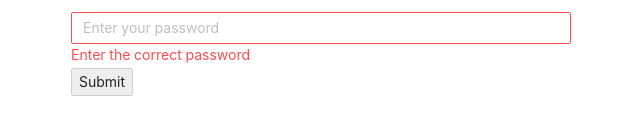
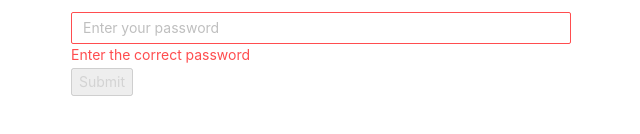
Before and after one commit to claudiofreitas/react-testing-library-recipes, a React (Create React App) app in the folder packages/project1/: page /login in a window 1280 px wide. Shown: the part 320-454 px from the top of the page, without its empty margins (319-959 px from the left). Built offline with nearby package versions, Linux system fonts and the light colour scheme.

Commit message:
Add jest-preview, clean code, but last scenario still fails

```diff
--- a/packages/project1/package.json
+++ b/packages/project1/package.json
@@ -5,7 +5,7 @@
   "dependencies": {
     "@testing-library/jest-dom": "^5.11.4",
     "@testing-library/react": "^11.1.0",
-    "@testing-library/user-event": "^12.1.10",
+    "@testing-library/user-event": "^13.5.0",
     "@types/jest": "^26.0.15",
     "@types/node": "^12.0.0",
     "@types/react": "^16.9.53",
@@ -33,7 +33,9 @@
   },
   "devDependencies": {
     "@types/react-router-dom": "5.1.7",
-    "prettier": "^2.5.1"
+    "jest-preview": "^0.3.0",
+    "prettier": "^2.5.1",
+    "sass": "^1.54.5"
   },
   "scripts": {
     "start": "react-scripts start",
--- /dev/null
+++ b/packages/project1/src/pages/Login.scss
@@ -0,0 +1,5 @@
+.login-page {
+  button:disabled {
+    color: lightgray;
+  }
+}
--- a/packages/project1/src/pages/Login.tsx
+++ b/packages/project1/src/pages/Login.tsx
@@ -1,6 +1,7 @@
 import { FC, useEffect, useMemo, useState } from 'react';
 import { Form, Input } from 'antd';
 import 'antd/dist/antd.css';
+import './Login.scss';
 
 interface FormData {
   username: string;
@@ -37,12 +38,17 @@ const useLogin = () => {
     });
   }, [formData]);
 
-  const isSubmitDisabled = useMemo(() => {
-    return !(formData.username && formData.username.length > 0);
-  }, [formData.username]);
+  const isSubmitEnabled = useMemo(() => {
+    const isUsernameEmpty =
+      !formData.username || formData.username.length === 0;
+    const isPasswordEmpty =
+      !formData.password || formData.password.length === 0;
+
+    return !isUsernameEmpty && !isPasswordEmpty;
+  }, [formData.username, formData.password]);
 
   return {
-    isSubmitDisabled,
+    isSubmitDisabled: !isSubmitEnabled,
     formData,
     setFormData,
     formErrors,
@@ -60,6 +66,7 @@ const Login: FC = () => {
         width: 500,
         margin: '100px auto',
       }}
+      className="login-page"
     >
       <h1>Welcome to Login</h1>
       <p>
@@ -88,10 +95,11 @@ const Login: FC = () => {
 
         <Form.Item
           label={'Password'}
-          validateStatus={Boolean(formErrors.password) ? 'error' : undefined}
+          validateStatus={Boolean(formErrors.password) ? 'error' : 'success'}
           help={formErrors.password}
         >
           <Input
+            name={'Password'}
             placeholder={'Enter your password'}
             value={formData.password}
             onChange={(e) => {
```
Also changed, not shown: packages/project1/src/setupTests.ts (+3 -0 lines), 2 other files (tests, documents, lock files or other folders).
